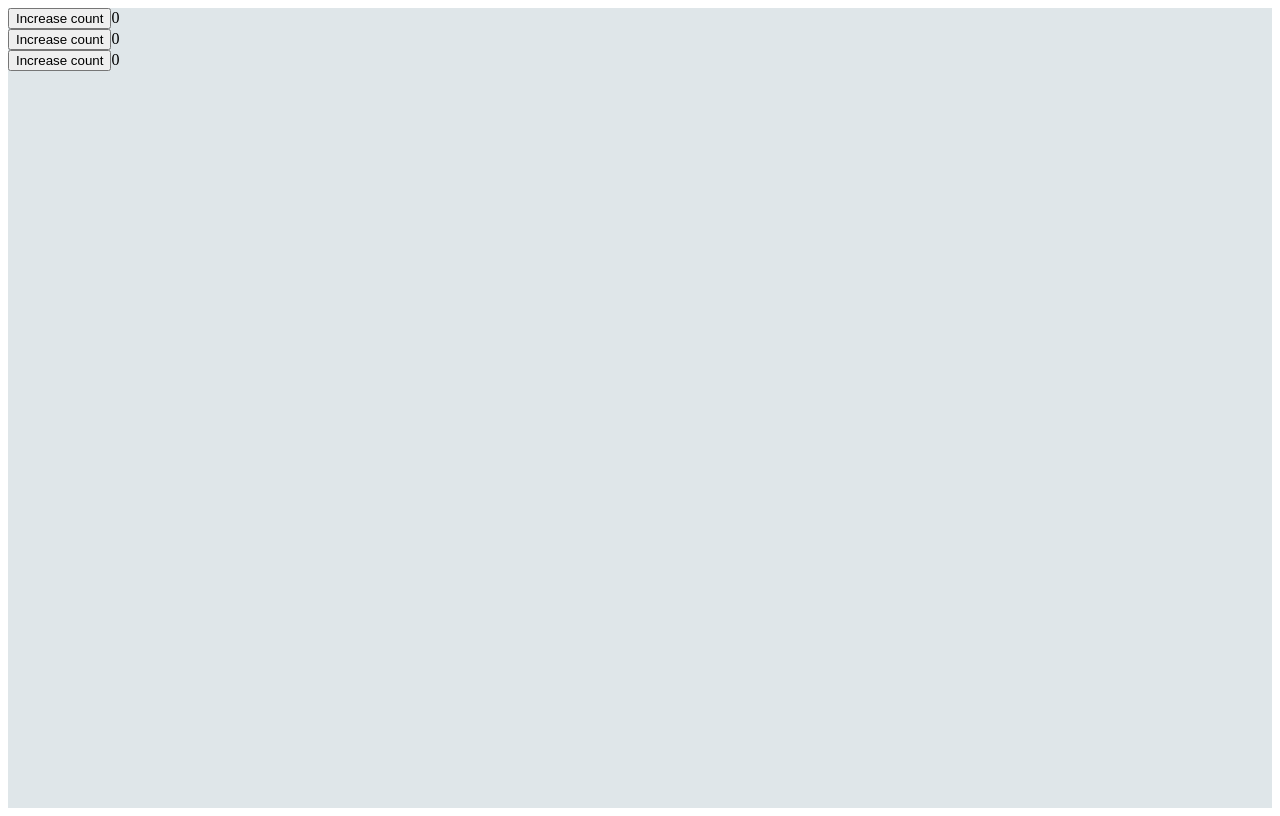
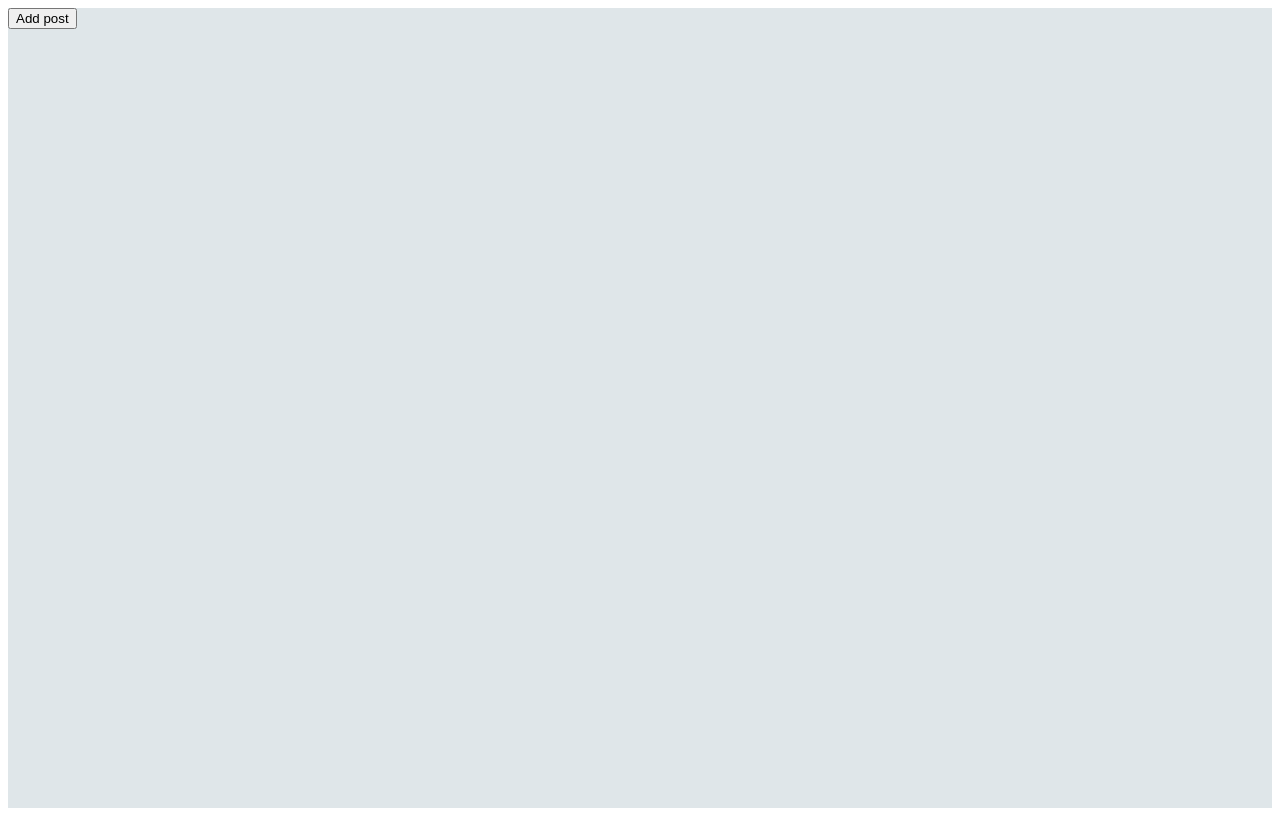
Before and after one commit to rushikeshsanap1512/Full-Stack-Developer, a React (Vite) app in the folder harkirat-singh-cohort-3.0/week-09/week-9-react-offline-part-one/week-9-offline-project/: page / in a window 1280 px wide. Built offline with nearby package versions, Linux system fonts and the light colour scheme.

Commit message:
learn React state and dynamic post rendering

```diff
--- a/harkirat-singh-cohort-3.0/week-09/week-9-react-offline-part-one/week-9-offline-project/src/App.jsx
+++ b/harkirat-singh-cohort-3.0/week-09/week-9-react-offline-part-one/week-9-offline-project/src/App.jsx
@@ -1,29 +1,42 @@
-// notification count code
 import { useState } from "react";
+import { PostComponent } from "./Post";
 
 function App() {
+  const [posts, setPosts] = useState([]);
+
+  const postComponents = posts.map((post) => (
+    <PostComponent
+      name={post.name}
+      subtitle={post.subtitle}
+      time={post.time}
+      image={post.image}
+      description={post.description}
+    />
+  ));
+
+  function addPost() {
+    setPosts([
+      ...posts,
+      {
+        name: "harkirat",
+        subtitle: "10000 followere",
+        time: "2m ago",
+        image:
+          "https://encrypted-tbn0.gstatic.com/images?q=tbn:ANd9GcTt5KU4VBx2aIvtVgLp5NfjoWU3Xj3phhaRQmI7pPQrhA&s=10",
+        description:
+          "What to know how to win big? Check out how these folks won $6000 inbounties.",
+      },
+    ]);
+  }
+
   return (
     <div style={{ background: "#dfe6e9", height: "100vh" }}>
-      <ToggleMessage />
-      <ToggleMessage />
-      <ToggleMessage />
+      <button onClick={addPost}>Add post</button>
+      <div style={{ display: "flex", justifyContent: "center" }}>
+        <div>{postComponents}</div>
+      </div>
     </div>
   );
 }
 
-const ToggleMessage = () => {
-  let [notificationCount, setNotificationCount] = useState(0);
-
-  function increment() {
-    setNotificationCount((notificationCount = notificationCount + 1));
-  }
-
-  return (
-    <div>
-      <button onClick={increment}>Increase count</button>
-      {notificationCount}
-    </div>
-  );
-};
-
 export default App;
--- /dev/null
+++ b/harkirat-singh-cohort-3.0/week-09/week-9-react-offline-part-one/week-9-offline-project/src/Post.jsx
@@ -0,0 +1,39 @@
+const style = {
+  width: 200,
+  backgroundColor: "white",
+  borderRadius: 10,
+  borderColor: "gray",
+  borderWidth: 1,
+  padding: 20,
+};
+
+export function PostComponent({ name, subtitle, time, image, description }) {
+  return (
+    <div style={style}>
+      <div style={{ display: "flex" }}>
+        <img
+          src={image}
+          style={{
+            width: 30,
+            height: 30,
+            borderRadius: 20,
+          }}
+        />
+        <div style={{ fontSize: 10, marginLeft: 10 }}>
+          <b>{name}</b>
+          <div>{subtitle}</div>
+          {time !== undefined && (
+            <div style={{ display: "flex" }}>
+              <div>{time}</div>
+              <img
+                src="https://encrypted-tbn0.gstatic.com/images?q=tbn:ANd9GcTTe4TCC8NOZIt3cFFIDnm0cvoHOlWTlgWvLWZVRg8FXg&s=10"
+                style={{ width: 10, height: 10, marginLeft: 5 }}
+              />
+            </div>
+          )}
+        </div>
+      </div>
+      <div style={{ fontSize: 12 }}>{description}</div>
+    </div>
+  );
+}
```
